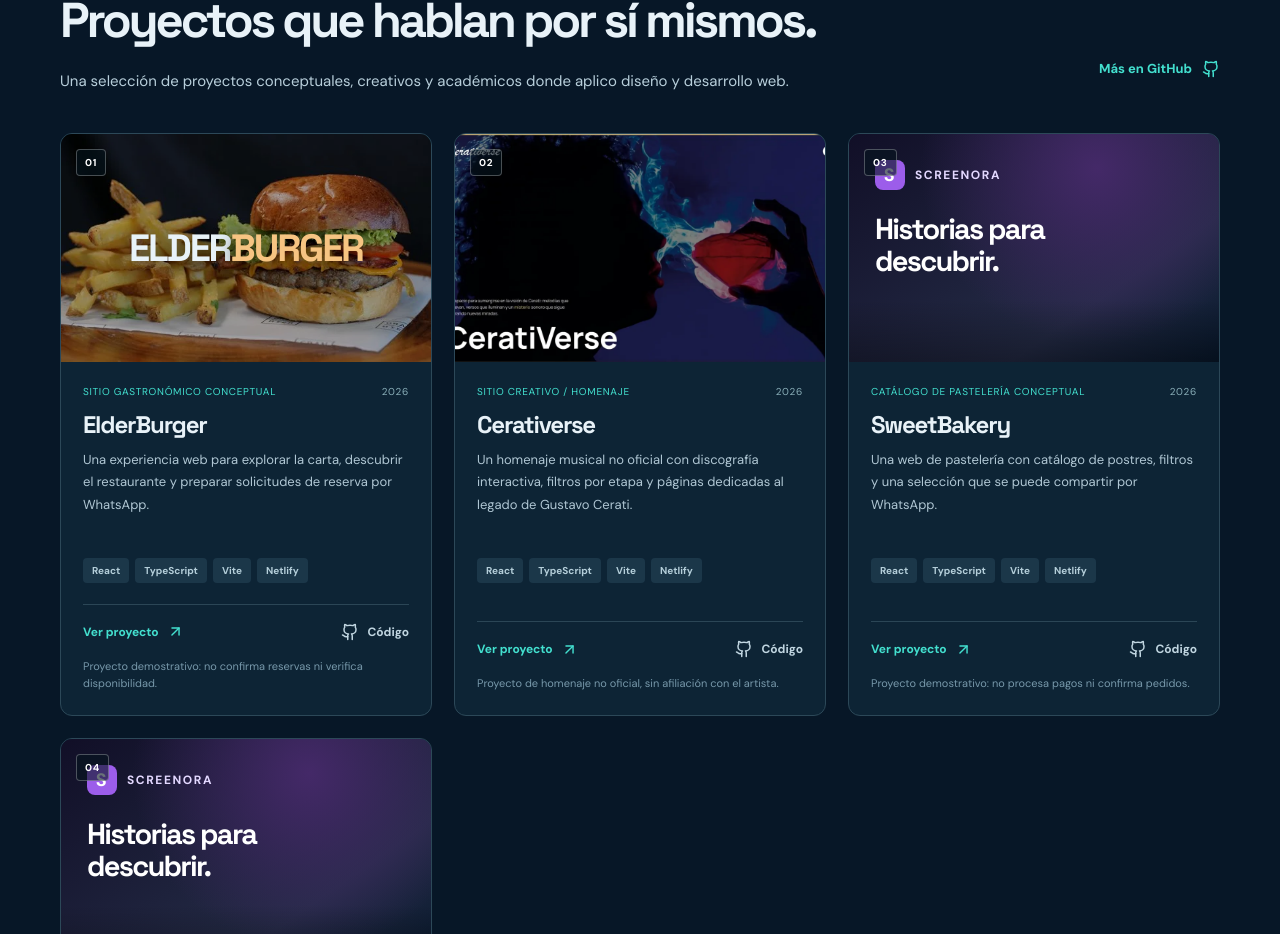
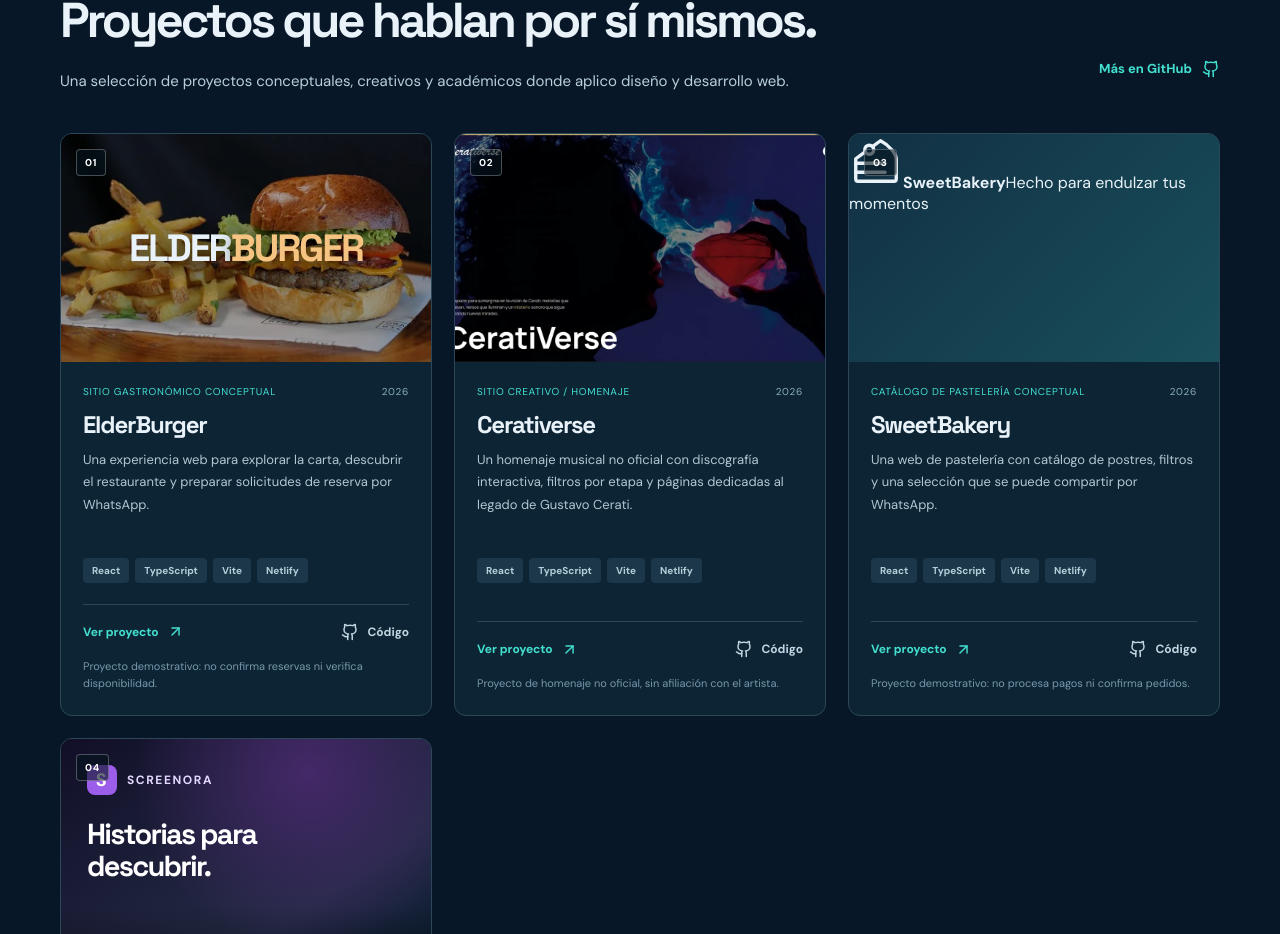
Before and after one commit to AlemXY/portfolio-freelance, a React (Vite) app: page / in a window 1280 px wide. Shown: the part 1879-2813 px from the top of the page. Built offline with nearby package versions, Linux system fonts and the light colour scheme.

Commit message:
Add SweetBakery project card styling and layout

```diff
--- a/src/components/ProjectCard.tsx
+++ b/src/components/ProjectCard.tsx
@@ -1,4 +1,4 @@
-import { ArrowUpRight, Github, MonitorPlay } from "lucide-react";
+import { ArrowUpRight, CakeSlice, Github, MonitorPlay } from "lucide-react";
 import type { Project } from "../data/site";
 
 type Props = { project: Project; index: number };
@@ -15,6 +15,12 @@ export const ProjectCard = ({ project, index }: Props) => (
           width="800"
           height="480"
         />
+      ) : project.visual === "bakery" ? (
+        <div className="bakery-art" role="img" aria-label="Ilustración tipográfica de SweetBakery">
+          <CakeSlice size={54} strokeWidth={1.5} aria-hidden="true" />
+          <strong>SweetBakery</strong>
+          <span>Hecho para endulzar tus momentos</span>
+        </div>
       ) : (
         <div
           className="screenora-art"
```
